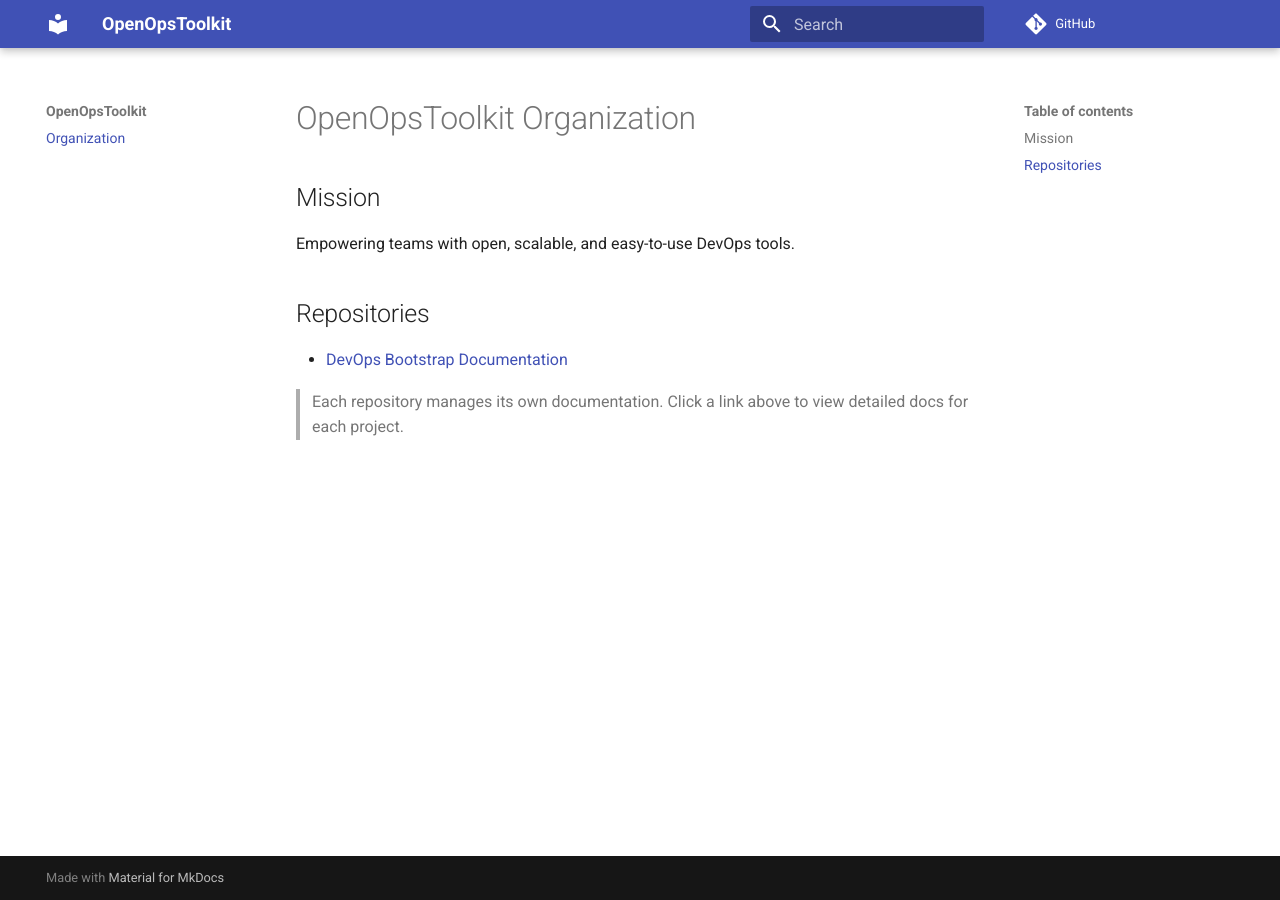
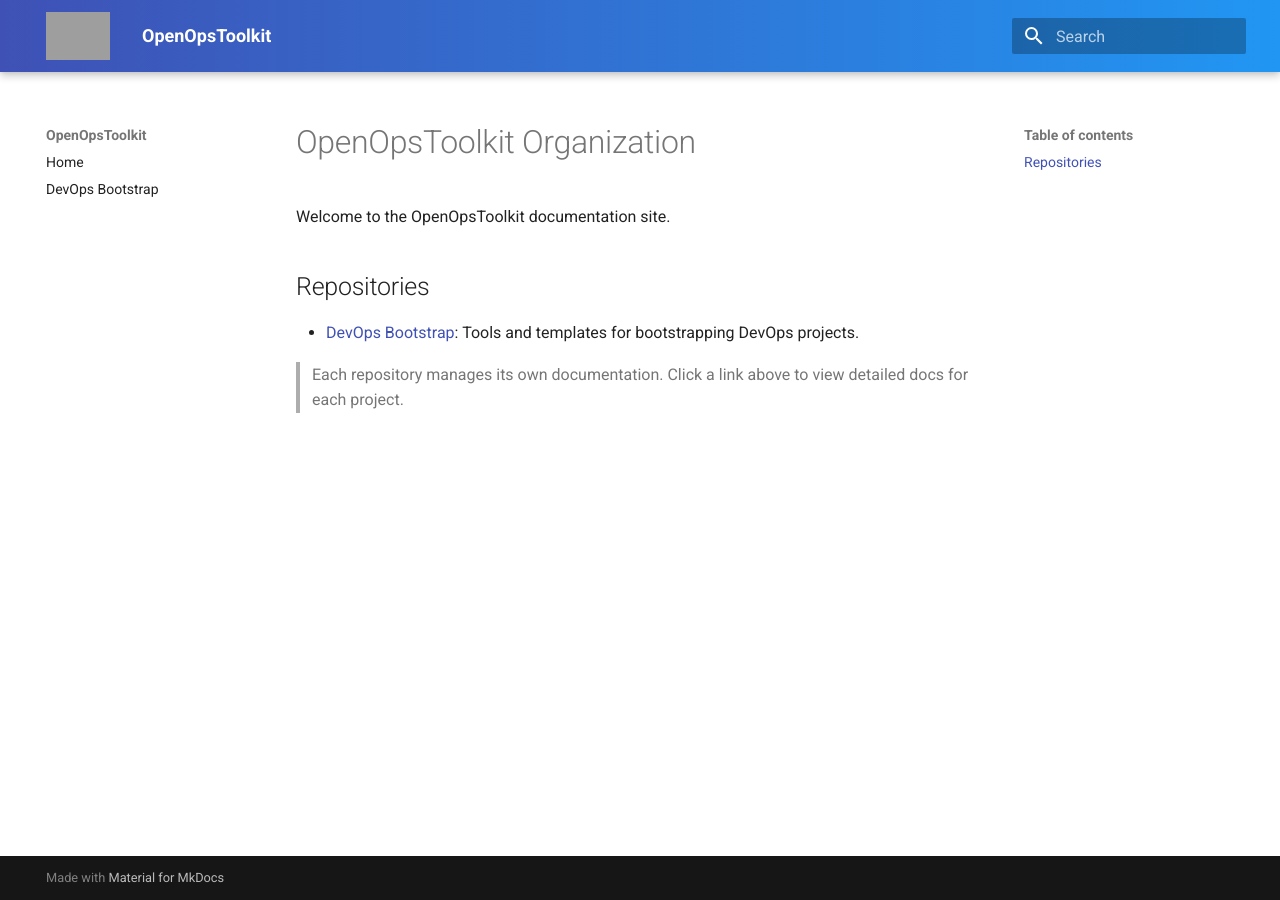
Before and after one commit to OpenOpsToolkit/OpenOpsToolkit.github.io, an MkDocs documentation site: the page built from docs/org.md, in a window 1280 px wide. Built offline with MkDocs 1.6.1 and Material for MkDocs 9.7.7, drawn with Linux system fonts in a browser that asks for light colours; comment, search, counter and statistics services are not loaded; grey boxes are pictures that could not be loaded.

Commit message:
Enhance documentation structure and styling: add index and organization pages, update mkdocs configuration, include logo and custom CSS.

```diff
--- a/docs/org.md
+++ b/docs/org.md
@@ -1,11 +1,9 @@
 # OpenOpsToolkit Organization
 
-## Mission
-
-Empowering teams with open, scalable, and easy-to-use DevOps tools.
+Welcome to the OpenOpsToolkit documentation site.
 
 ## Repositories
 
-- [DevOps Bootstrap Documentation](https://openopstoolkit.github.io/devops-bootstrap/)
+- [DevOps Bootstrap](devops-bootstrap/index.md): Tools and templates for bootstrapping DevOps projects.
 
 > Each repository manages its own documentation. Click a link above to view detailed docs for each project.
--- /dev/null
+++ b/docs/stylesheets/extra.css
@@ -0,0 +1,8 @@
+.md-header {
+  background: linear-gradient(90deg, #3f51b5 0%, #2196f3 100%);
+}
+
+.md-header__button.md-logo img {
+    height: 48px;
+    width: auto;
+}
--- a/mkdocs.yml
+++ b/mkdocs.yml
@@ -1,10 +1,15 @@
 site_name: OpenOpsToolkit
-site_description: OpenOpsToolkit DevOps Bootstrap Documentation
+site_description: OpenOpsToolkit Organization Documentation
 site_author: OpenOpsToolkit
-site_version: 1.0.0
 site_url: https://OpenOpsToolkit.github.io
-repo_url: https://github.com/OpenOpsToolkit/devops-bootstrap
 nav:
-  - Organization: org.md
+  - Home: index.md
+  - DevOps Bootstrap: devops-bootstrap/index.md
 theme:
   name: material
+  logo: assets/logo.png
+  favicon: assets/favicon.ico
+extra_css:
+  - stylesheets/extra.css
+extra_javascript:
+  - javascripts/extra.js
```
Also changed, not shown: docs/repo/devops-bootstrap/index.md (deleted, +0 -8 lines), docs/index.md (renamed from index.md), 2 other files.
